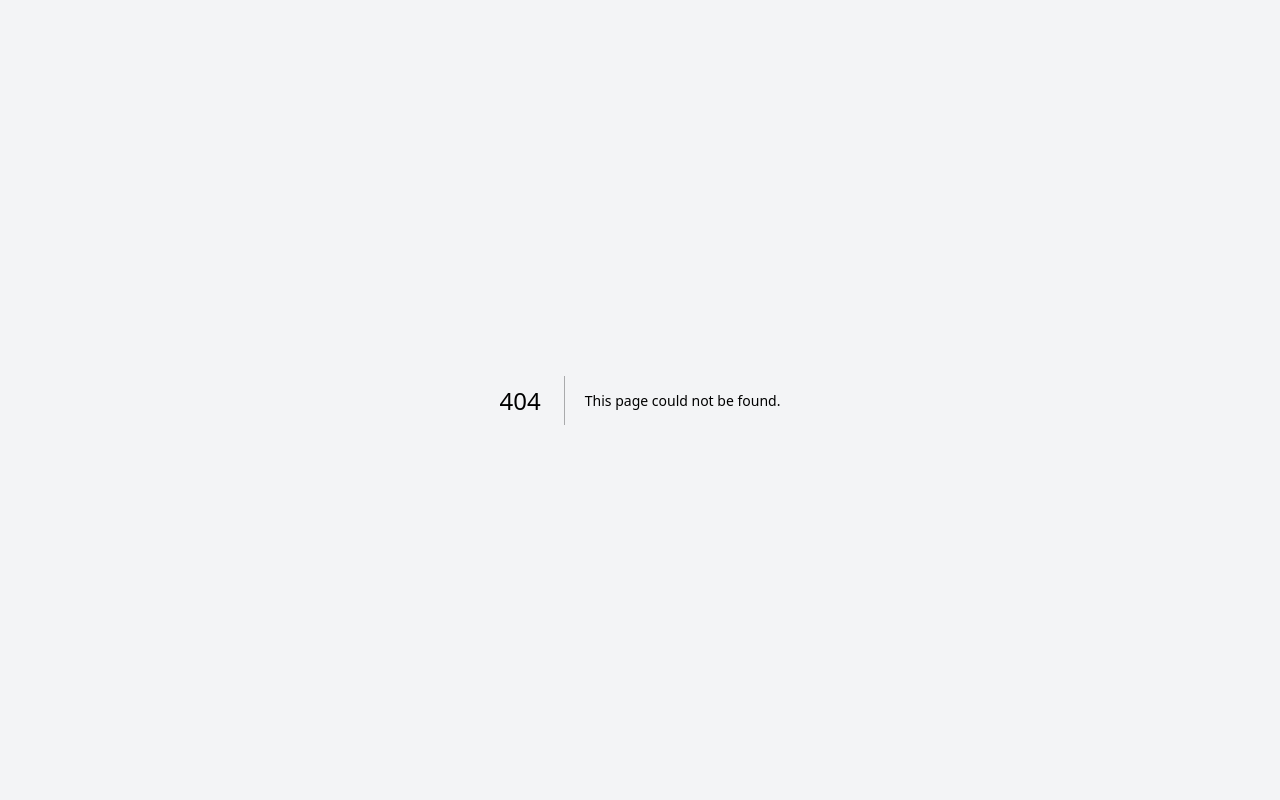
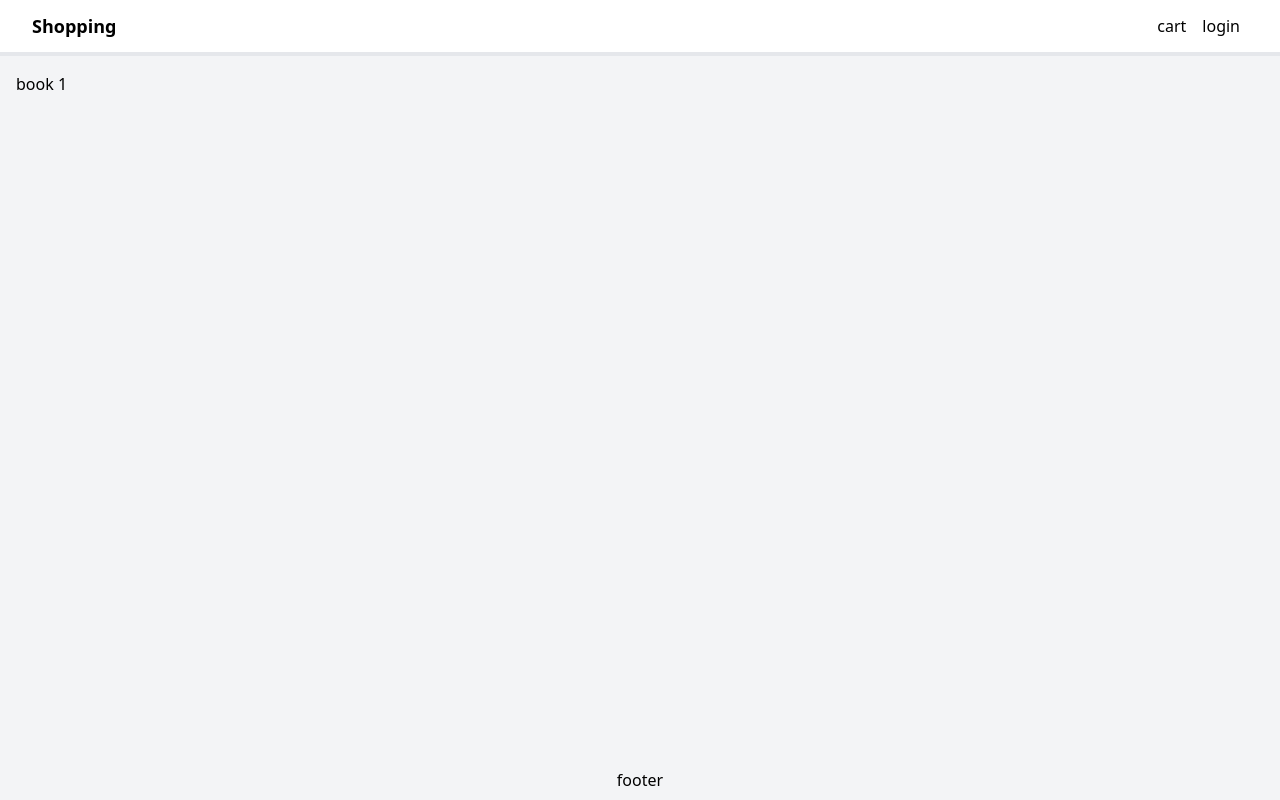
Before and after one commit to farzanemadani/E-Commerce, a Next.js app: page /product/book-1 in a window 1280 px wide. Before the commit this address had no page. Built offline with nearby package versions, Linux system fonts and the light colour scheme.

Commit message:
add single page product

```diff
--- a/data/products.json
+++ b/data/products.json
@@ -1,7 +1,7 @@
 [{
     "title":"book 1",
     "price":"1000",
-    "slug":"/book-1",
+    "slug":"book-1",
     "discription":"book 1  is ....",
     "cat":"Books",
     "count":"10",
@@ -10,7 +10,7 @@
 {
     "title":"book 2",
     "price":"2000",
-    "slug":"/book-2",
+    "slug":"book-2",
     "discription":"book 2  is ....",
     "cat":"Books",
     "count":"5",
--- /dev/null
+++ b/pages/product/[slug].js
@@ -0,0 +1,23 @@
+import Layout from "@/components/Layout";
+import { useRouter } from "next/router";
+import productItems from "../../data/products.json";
+
+function ProductPage() {
+    const {query} = useRouter();
+    const {slug} = query;
+    const product = productItems.find((pItem) => pItem.slug === slug);
+    console.log('product', product)
+    console.log('productItems', productItems)
+
+
+    if(!product){
+        return <div>product not Found.</div>
+    }
+    return (
+        <Layout title={product.title}>
+            <h2>{product.title}</h2>
+        </Layout>
+     );
+}
+
+export default ProductPage;
```
